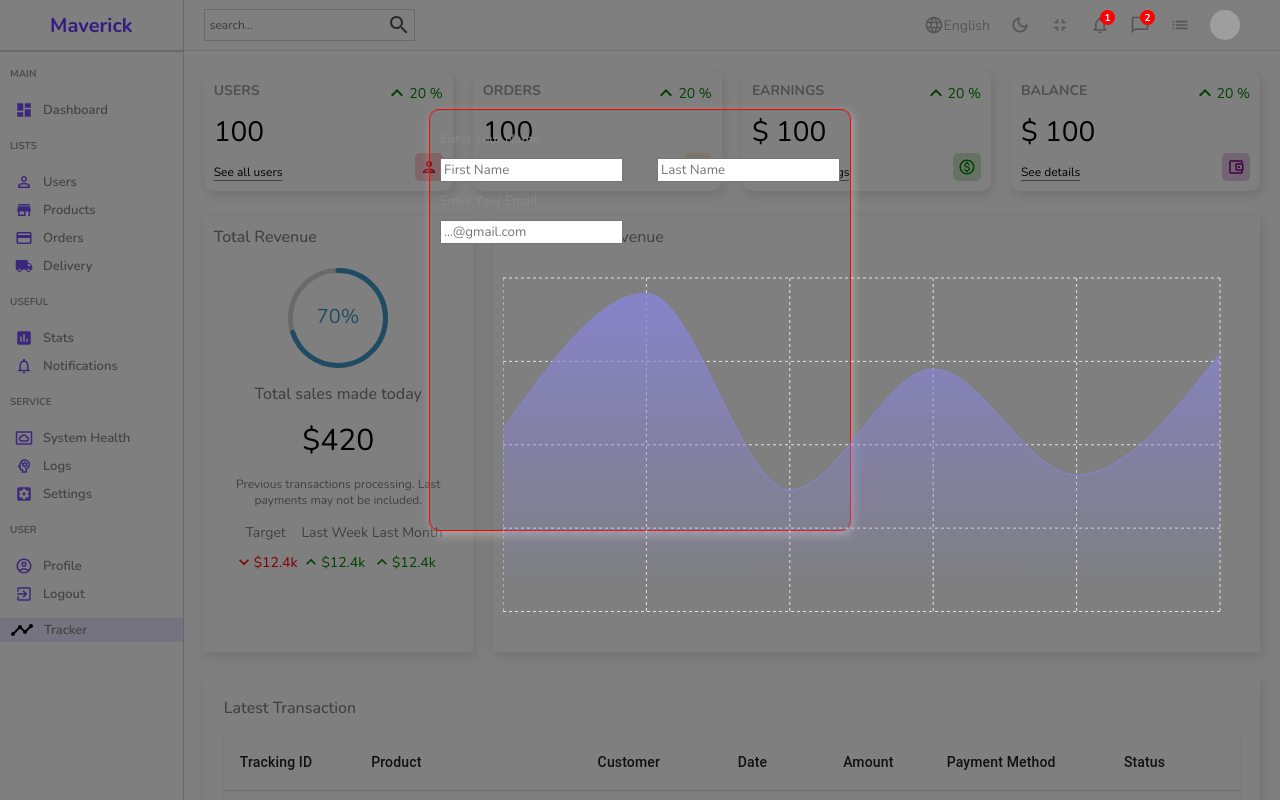
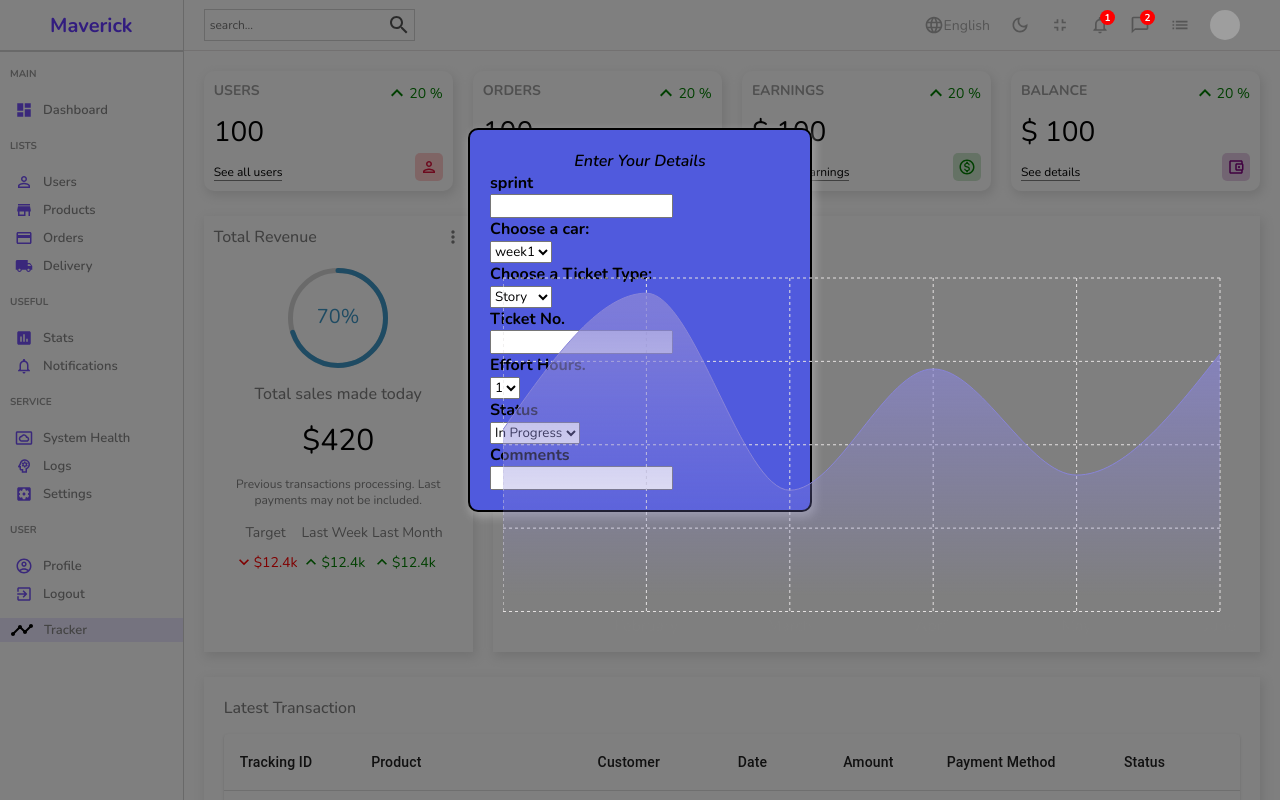
Before and after one commit to deepakrajkranti/React_Dashboard, a React (Create React App) app: page / in a window 1280 px wide. Both pictures are taken after a click on the element "Tracker". Shown: the top 800 px of the page. Built offline with nearby package versions, Linux system fonts and the light colour scheme; grey boxes are pictures that could not be loaded.

Commit message:
Added Modal

```diff
--- a/src/App.js
+++ b/src/App.js
@@ -31,9 +31,9 @@ function App() {
                 element={<New inputs={productInputs} title="Add New Product" />}
               /> */}
             </Route>
-            <Route path="form">
+            {/* <Route path="form">
               <Route index element={<Form/>} />
-            </Route>
+            </Route> */}
           </Route>
         </Routes>
       </BrowserRouter>
--- a/src/Component/sidebar/Sidebar.jsx
+++ b/src/Component/sidebar/Sidebar.jsx
@@ -15,6 +15,7 @@ import AccountCircleOutlinedIcon from "@mui/icons-material/AccountCircleOutlined
 import { Link } from "react-router-dom";
 import { Timeline } from "@mui/icons-material";
 import Form from "../../Pages/form/Form";
+
 const Sidebar = () => {
   const [openModal, setOpenModal] = useState(false);
   return (
@@ -88,11 +89,12 @@ const Sidebar = () => {
         </ul>
       </div>
       <div className="bottom">
-        {/* <Link to="/form" style={{ textDecoration: "none" }}> */}
+        {/* <Link to="/form" style={{ textDecoration: "none" }}>  */}
         <Timeline classsName="icon"/>
       <span onClick={() => setOpenModal(true)}>Tracker</span>
       {openModal && <Form/>}
-      {/* </Link> */}
+       {/* </Link> */}
+
       </div>
     </div>
   );
--- a/src/Pages/form/Form.jsx
+++ b/src/Pages/form/Form.jsx
@@ -1,23 +1,88 @@
-import React from "react";
+import React, { useState } from "react";
 import "./form.scss";
 const Form = () => {
+  const options = ["Story", "Task", "Defect", "Bug"];
+  const [myValue, setMyValue] = useState(options[0]);
+  const option1 = ["week1", "week2", "week3", "week4"];
+  const [myweek, setMyWeek] = useState(options[0]);
+  const option2 = [1, 2, 3, 4, 5, 6, 7, 8];
+  const [myhr, setMyhr] = useState(options[0]);
+  const option3 = ["In Progress", "Completed", "Blocked"];
+  const [mystatus, setMystatus] = useState(options[0]);
+  // console.log(myValue);
+  let work = false;
+  if (myValue === "Task" || myValue === "Defect") {
+    work = true;
+  }
+
   return (
     <div className="overlay">
-    <div className="FormBase">
-      <div className="input1">
-        <h4> Enter Your Name </h4>
-        <div className="Name">
-          <input type="text" placeholder="First Name" />
-          <input type="text" placeholder="Last Name" />
+      <div className="FormBase">
+        <div className="container">
+          <p>Enter Your Details</p>
+        </div>
+        <div className="container">
+          <h4> sprint</h4>
+          <input type="text" required />
+        </div>
+        <div className="container">
+          <h4>Choose a car:</h4>
+          <select
+            onChange={(e) => setMyWeek(e.target.value)}
+            defaultValue={myweek}
+          >
+            {option1.map((option, idx) => (
+              <option key={idx}>{option}</option>
+            ))}
+          </select>
+        </div>
+        <div className="container">
+          <h4>Choose a Ticket Type:</h4>
+          <select
+            onChange={(e) => setMyValue(e.target.value)}
+            defaultValue={myValue}
+          >
+            {options.map((option, idx) => (
+              <option key={idx}>{option}</option>
+            ))}
+          </select>
+        </div>
+        <div className="container">
+          {work && (
+            <>
+              <h4> Parent Ticket No.</h4>
+              <input type="text" required />
+            </>
+          )}
+        </div>
+        <div className="container">
+          <h4> Ticket No.</h4>
+          <input type="text" required />
+        </div>
+        <div className="container">
+          <h4> Effort Hours.</h4>
+          <select onChange={(e) => setMyhr(e.target.value)} defaultValue={myhr}>
+            {option2.map((option, idx) => (
+              <option key={idx}>{option}</option>
+            ))}
+          </select>
+        </div>
+        <div className="container">
+          <h4> Status</h4>
+          <select
+            onChange={(e) => setMystatus(e.target.value)}
+            defaultValue={mystatus}
+          >
+            {option3.map((option, idx) => (
+              <option key={idx}>{option}</option>
+            ))}
+          </select>
+        </div>
+        <div className="container">
+          <h4>Comments</h4>
+          <input type="text" required />
         </div>
       </div>
-      <div className="input1">
-        <h4> Enter Your Email </h4>
-        <div className="Name">
-          <input type="email" placeholder="...@gmail.com" />
-        </div>
-      </div>
-    </div>
     </div>
   );
 };
--- a/src/Pages/form/form.scss
+++ b/src/Pages/form/form.scss
@@ -8,14 +8,15 @@
   width: 100%;
   height: 100%;
 .FormBase{
-    width:400px;
-    height:400px;
-    // display:flex;
-    border: 1px solid red;
+    width:300px;
+    // height:300px;
+    display:flex;
+    // border: 1px solid red;
+    border: 2px solid #000;
     // margin: 0 auto;
-    // flex-direction: column;
+    flex-direction: column;
     // margin-top: 40px;
-    padding: 10px;
+    padding: 20px;
     -webkit-box-shadow: 2px 4px 10px 1px rgba(0, 0, 0, 0.47);
      box-shadow: 2px 4px 10px 1px rgba(201, 201, 201, 0.47);
      border-radius: 10px;
@@ -23,18 +24,53 @@
     top: 40%;
     left: 50%;
     transform: translate(-50%, -50%);
-    .input1{
-          h4{
-            font-size: 13px;
-            font-weight: 600;
-            color: #888888;
-            margin-bottom: 10px;
-            margin-top: 10px;
-          }
-        .Name{
-            display: flex;
-           justify-content: space-between;
+    background-color: rgb(80, 90, 221);
+    // background-color: rgb(18, 223, 80);
+    // margin-bottom: 10px;
+    // h1{
+    //         font-size: 20px;
+    //         font-weight: 700;
+    //         color: #000;
+    //         display: flex;
+    //         align-items: center;
+    //         justify-content: center;
+    // }
+    // .input1{
+    //       h4{
+    //         font-size: 13px;
+    //         font-weight: 600;
+    //         color: #000;
+    //         margin-bottom: 10px;
+    //         margin-top: 10px;
+    //         // margin-left: 10px;
+
+    //       }
+    //     .Name{
+    //         display: flex;
+    //         // padding: 10px;
+
+    //        justify-content: space-between;
+    // }
+    // .input{
+    //      margin: 10px;
+    // }
+    .container{
+      // display: flex;
+      flex:1;
+      // p{
+      //   font-size: 13px;
+      //       // font-weight: 600;
+      //       // color: #000;
+      //       // margin-bottom: 10px;
+      //       // margin-top: 10px;
+      // }
+      p{
+        font-weight: 600;
+        display: flex;
+        justify-content: center;
+        color:#000;
+        font-style: italic;
+      }
     }
 }
 }
-}
```
Also changed, not shown: src/Component/modal/Modal.jsx (added, +55 -0 lines).
